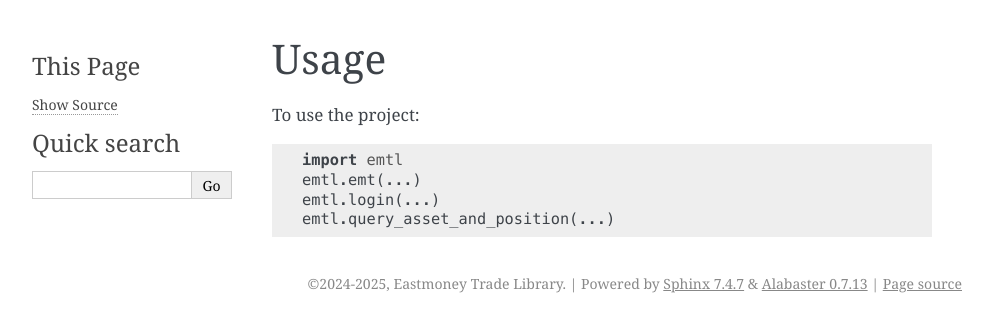
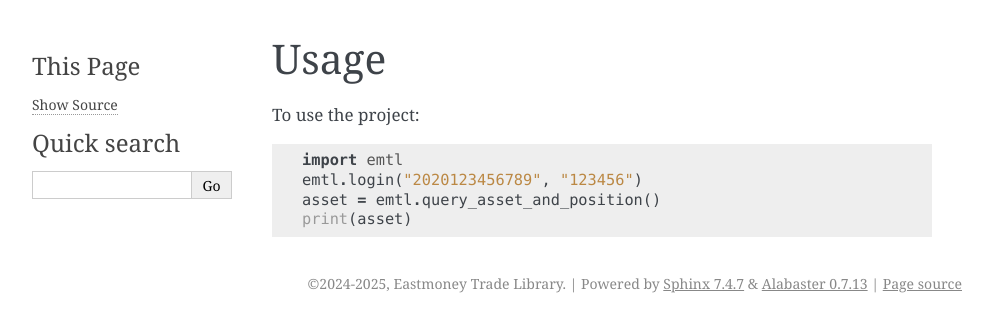
Before and after one commit to riiy/emtl, a Sphinx documentation site: the page built from docs/usage.rst, in a window 1280 px wide. Shown: the top 332 px of the page, without its empty margins (148-1140 px from the left). Built offline with Sphinx 7.4.7, drawn with Linux system fonts in a browser that asks for light colours.

```diff
--- a/docs/usage.rst
+++ b/docs/usage.rst
@@ -7,6 +7,6 @@
 .. code-block:: python
 
     import emtl
-    emtl.emt(...)
-    emtl.login(...)
-    emtl.query_asset_and_position(...)
+    emtl.login("2020123456789", "123456")
+    asset = emtl.query_asset_and_position()
+    print(asset)
```
Also changed, not shown: README.rst (+7 -0 lines).
